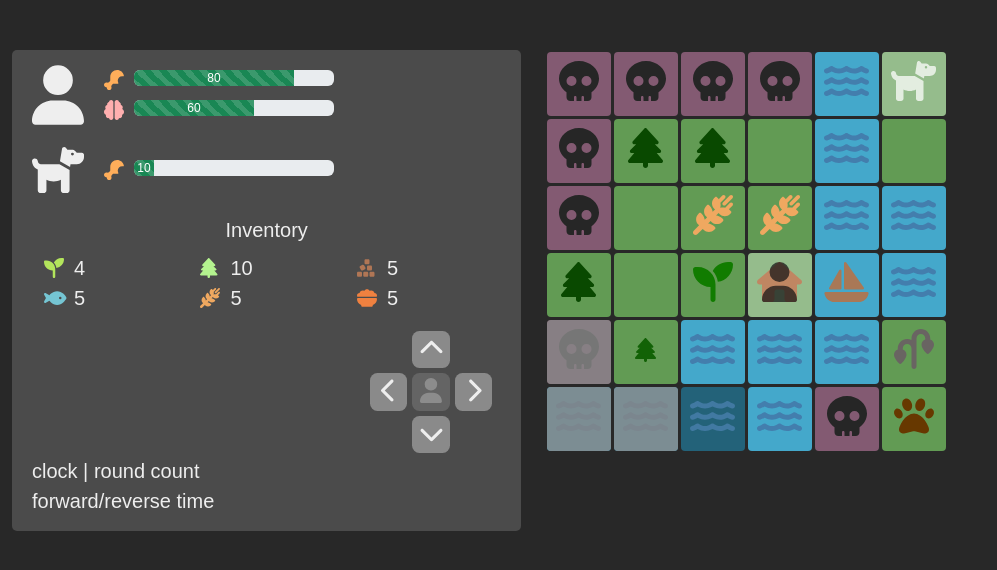
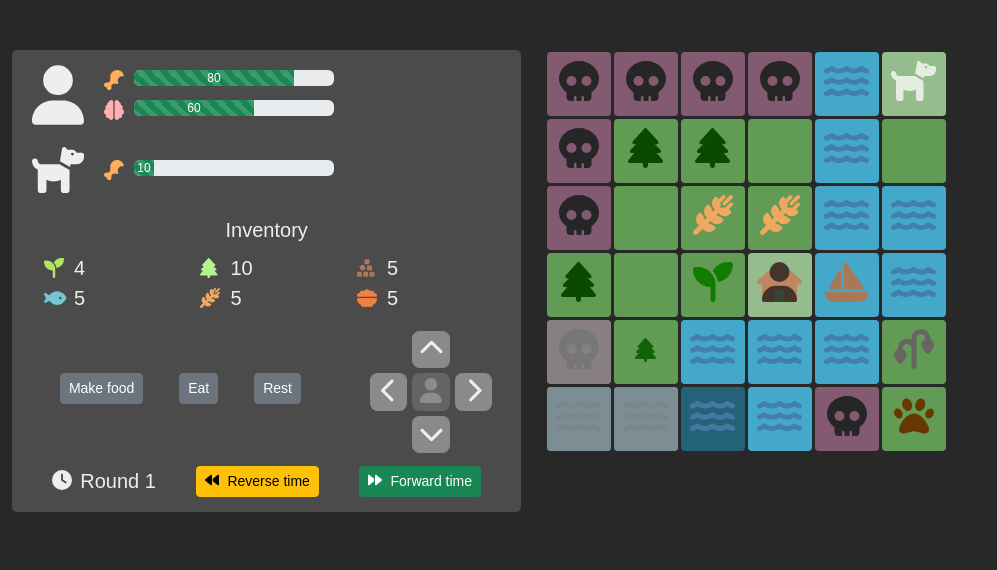
Before and after one commit to IrisMu01/mern-microservice-practice, a React (Create React App) app in the folder main/front-end/: page / in a window 1280 px wide. Shown: the top 570 px of the page, without its empty margins (0-997 px from the left). Built offline with nearby package versions, Linux system fonts and the light colour scheme; a web font is replaced by a local one.

Commit message:
feat: skeleton UI for action panel
- refactor: sort App.scss by class alphabetical order

```diff
--- a/main/front-end/src/components/action-panel/ActionControl.jsx
+++ b/main/front-end/src/components/action-panel/ActionControl.jsx
@@ -1,21 +1,32 @@
 import { useDispatch, useSelector } from "react-redux";
-import { test } from "../../store/game/gameSlice";
+import { determineAvailableActions } from "../../store/game/gameSlice";
+import { humanActionTypes } from "../../utils/constants";
+import Button from "react-bootstrap/Button";
 import _ from "lodash";
 
 export const ActionControl = () => {
     const dispatch = useDispatch();
-    dispatch(test()); // initializes the available actions
+    dispatch(determineAvailableActions());
     const availableActions = useSelector(state => state.game.availableActions);
-    console.log(availableActions);
+
+    let availableActionKeys = [];
     _.forEach(availableActions.human, (value, key) => {
         if (value) {
-            console.log(key);
+            availableActionKeys.push(key);
         }
     });
 
     return (
-        <div className="action-control">
-
+        <div className="d-flex flex-column h-100">
+            <div className="mt-auto mb-auto w-100 action-control">
+                {availableActionKeys.map(key => (
+                    <div className="me-2 mb-2">
+                        <Button variant="secondary" size="sm">
+                            {humanActionTypes[key]}
+                        </Button>
+                    </div>
+                ))}
+            </div>
         </div>
-    )
+    );
 }
--- a/main/front-end/src/components/action-panel/ActionPanel.jsx
+++ b/main/front-end/src/components/action-panel/ActionPanel.jsx
@@ -3,6 +3,7 @@ import {DogStatus} from "./DogStatus";
 import {Inventory} from "./Inventory";
 import {MovementControl} from "./MovementControl";
 import {ActionControl} from "./ActionControl";
+import {TimeControl} from "./TimeControl";
 
 export const ActionPanel = () => {
     return (
@@ -18,14 +19,7 @@ export const ActionPanel = () => {
                     <MovementControl/>
                 </div>
             </div>
-            <div>
-                <div>
-                    clock | round count
-                </div>
-                <div>
-                    forward/reverse time
-                </div>
-            </div>
+            <TimeControl/>
         </div>
     )
 }
--- a/main/front-end/src/components/action-panel/TimeControl.jsx
+++ b/main/front-end/src/components/action-panel/TimeControl.jsx
@@ -1,5 +1,26 @@
+import { useSelector } from "react-redux";
+import {FontAwesomeIcon} from "@fortawesome/react-fontawesome";
+import Button from "react-bootstrap/Button";
+
 export const TimeControl = () => {
+    const round = useSelector(state => state.game.player.round);
+
     return (
-        <></>
+        <div className="time-control">
+            <div>
+                <FontAwesomeIcon icon={"clock"}/>
+                <span className="ms-2">
+                    Round {round}
+                </span>
+            </div>
+            <Button variant="warning" size="sm">
+                <FontAwesomeIcon icon={"backward"}/>
+                <span className="ms-2">Reverse time</span>
+            </Button>
+            <Button variant="success" size="sm">
+                <FontAwesomeIcon icon={"forward"}/>
+                <span className="ms-2">Forward time</span>
+            </Button>
+        </div>
     )
 }
--- a/main/front-end/src/components/map/Fog.jsx
+++ b/main/front-end/src/components/map/Fog.jsx
@@ -4,7 +4,7 @@ export const Fog = () => {
     const fogMap = useSelector(state => state.game.terrain.fogMap);
 
     return (
-        <div className="fog-layer">
+        <div className="map-layer">
             {fogMap.map((row, y) => (
                 <div className="map-row" key={`fog-${y}`}>
                     {row.map((isUnknown, x) => (
--- a/main/front-end/src/components/map/Player.jsx
+++ b/main/front-end/src/components/map/Player.jsx
@@ -26,7 +26,7 @@ export const Player = () => {
     }
 
     return (
-        <div className="player-layer">
+        <div className="map-layer">
             {[...Array(dimension.x + 1)].map((i, y) => (
                 <div className="map-row" key={`player-row-${y}`}>
                     {[...Array(dimension.y + 1)].map((j, x) => (
--- a/main/front-end/src/components/map/Terrain.jsx
+++ b/main/front-end/src/components/map/Terrain.jsx
@@ -20,7 +20,7 @@ export const Terrain = () => {
     const terrain = useSelector(state => state.game.terrain.map);
 
     return (
-        <div className="terrain-layer">
+        <div className="map-layer">
             {terrain.map((row, y) => (
                 <div className="map-row" key={`terrain-${y}`}>
                     {row.map((cellName, x) => (
--- a/main/front-end/src/fontAwesome.js
+++ b/main/front-end/src/fontAwesome.js
@@ -1,15 +1,18 @@
 import {library} from '@fortawesome/fontawesome-svg-core';
 import {
+    faBackward,
     faBowlFood,
     faBrain,
     faChevronDown,
     faChevronLeft,
     faChevronRight,
     faChevronUp,
+    faClock,
     faCubesStacked,
     faDog,
     faDrumstickBite,
     faFish,
+    faForward,
     faHouse,
     faPaw,
     faPlantWilt,
@@ -24,16 +27,19 @@ import {
 
 export const loadIcons = () => {
     library.add(
+        faBackward,
         faBowlFood,
         faBrain,
         faChevronDown,
         faChevronLeft,
         faChevronRight,
         faChevronUp,
+        faClock,
         faCubesStacked,
         faDog,
         faDrumstickBite,
         faFish,
+        faForward,
         faHouse,
         faPaw,
         faPlantWilt,
--- a/main/front-end/src/store/game/gameSlice.js
+++ b/main/front-end/src/store/game/gameSlice.js
@@ -112,7 +112,7 @@ export const gameSlice = createSlice({
         }
     },
     reducers: {
-        test: (state, action) => {
+        determineAvailableActions: (state, action) => {
             availableActions.determineForHuman(state);
             availableActions.determineForDog(state);
         },
@@ -212,7 +212,7 @@ export const gameSlice = createSlice({
 });
 
 export const {
-    test, forwardTime, reverseTime, switchBetweenHumanAndDog, moveHuman, moveDog, explore, dogExplore, humanAction, dogAction
+    determineAvailableActions, forwardTime, reverseTime, switchBetweenHumanAndDog, moveHuman, moveDog, explore, dogExplore, humanAction, dogAction
 } = gameSlice.actions;
 
 export default gameSlice.reducer;
--- a/main/front-end/src/style/App.scss
+++ b/main/front-end/src/style/App.scss
@@ -11,105 +11,16 @@ $grass-color: #629b54;
   font-size: 20px;
 }
 
+.action-control {
+  display: flex;
+  flex-wrap: wrap;
+  justify-content: space-evenly;
+}
+
 .action-panel {
   background-color: #4b4b4b;
   border-radius: 5px;
   padding: 15px 20px;
-}
-
-.human-status, .dog-status {
-  display: flex;
-  margin-bottom: 15px;
-
-  .status-entity-icon {
-    width: 52px;
-    margin-right: 20px;
-  }
-
-  .statuses {
-    display: flex;
-    flex-direction: column;
-    justify-content: space-around;
-
-    .status {
-      display: flex;
-
-      .hunger {
-        color: #ffae5a;
-      }
-      .sanity {
-        color: #ffafaf;
-      }
-    }
-  }
-
-  .progress-bar-wrapper {
-    margin-left: 10px;
-    width: 200px;
-  }
-}
-
-.inventory {
-  margin-bottom: 15px;
-
-  .inventory-icon {
-    display: inline-block;
-    width: 20px;
-    margin-right: 10px;
-
-    &.seed {
-      color: #b3e55c;
-    }
-    &.sapling {
-      color: #b4f38f;
-    }
-    &.wood {
-      color: #b07655;
-    }
-    &.fish {
-      color: #75c5d3;
-    }
-    &.crop {
-      color: #efa860;
-    }
-    &.food {
-      color: #ef8140;
-    }
-  }
-
-
-}
-
-.movement-control {
-  .movement-icon {
-    margin: $movement-icon-size * 0.1;
-    width: $movement-icon-size * 1.5;
-    height: $movement-icon-size * 1.5;
-    font-size: $movement-icon-size;
-    border-radius: $movement-icon-size * 0.3;
-    background-color: #8a8a8a;
-    text-align: center;
-
-    &.hidden {
-      opacity: 0.4;
-    }
-  }
-}
-
-.map-container {
-  position: relative;
-}
-
-.terrain-layer, .player-layer, .fog-layer {
-  position: absolute;
-  width: 100%;
-  top: 0;
-  left: 0;
-}
-
-.map-row {
-  display: flex;
-  width: 100%;
 }
 
 .cell {
@@ -217,4 +128,105 @@ $grass-color: #629b54;
   }
 }
 
+.human-status, .dog-status {
+  display: flex;
+  margin-bottom: 15px;
+
+  .status-entity-icon {
+    width: 52px;
+    margin-right: 20px;
+  }
+
+  .statuses {
+    display: flex;
+    flex-direction: column;
+    justify-content: space-around;
+
+    .status {
+      display: flex;
+
+      .hunger {
+        color: #ffae5a;
+      }
+      .sanity {
+        color: #ffafaf;
+      }
+    }
+  }
+
+  .progress-bar-wrapper {
+    margin-left: 10px;
+    width: 200px;
+  }
+}
+
+.inventory {
+  margin-bottom: 15px;
+
+  .inventory-icon {
+    display: inline-block;
+    width: 20px;
+    margin-right: 10px;
+
+    &.seed {
+      color: #b3e55c;
+    }
+    &.sapling {
+      color: #b4f38f;
+    }
+    &.wood {
+      color: #b07655;
+    }
+    &.fish {
+      color: #75c5d3;
+    }
+    &.crop {
+      color: #efa860;
+    }
+    &.food {
+      color: #ef8140;
+    }
+  }
+}
+
+.map-container {
+  position: relative;
+}
+
+.map-layer {
+  position: absolute;
+  width: 100%;
+  top: 0;
+  left: 0;
+}
+
+.map-row {
+  display: flex;
+  width: 100%;
+}
+
+.movement-control {
+  .movement-icon {
+    margin: $movement-icon-size * 0.1;
+    width: $movement-icon-size * 1.5;
+    height: $movement-icon-size * 1.5;
+    font-size: $movement-icon-size;
+    border-radius: $movement-icon-size * 0.3;
+    background-color: #8a8a8a;
+    text-align: center;
+
+    &.hidden {
+      opacity: 0.4;
+    }
+  }
+}
+
+.time-control {
+  margin-top: 10px;
+  display: flex;
+  flex-wrap: nowrap;
+  justify-content: space-around;
+}
+
+
 /* todo: responsive design */
```
